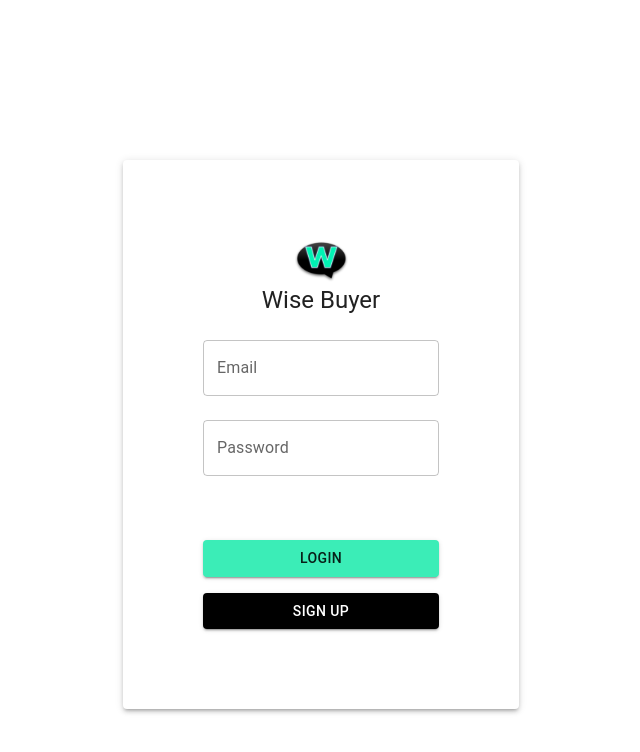
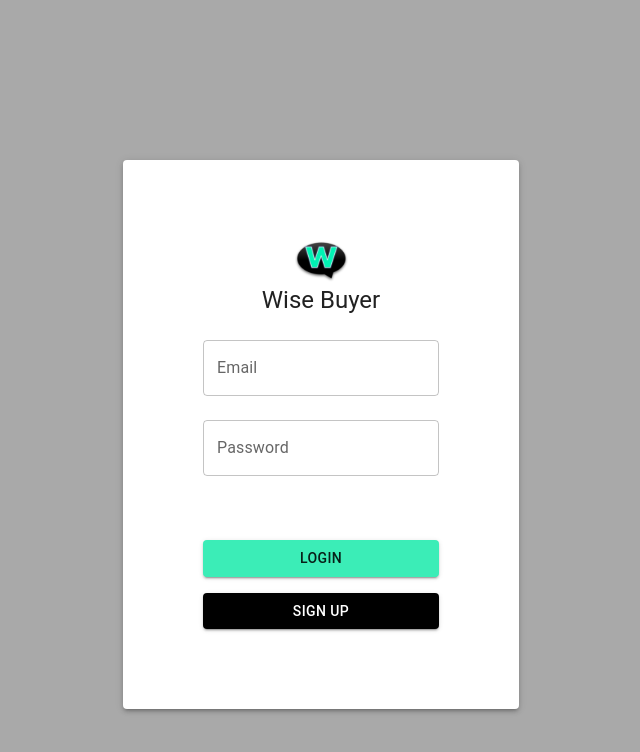
Before and after one commit to MatanShabi/Wise-Buyer-Client, a React (Vite) app: page / in a window 1280 px wide. Shown: the top 752 px of the page, without its empty margins (319-959 px from the left). Built offline with nearby package versions, Linux system fonts and the light colour scheme.

Commit message:
add background color

```diff
--- a/src/components/aboutus/index.tsx
+++ b/src/components/aboutus/index.tsx
@@ -16,13 +16,14 @@ const AboutUsPage = () => {
   ];
 
   return (
-    <Container maxWidth="lg" className="my-8">
+    <Container maxWidth="lg" className="my-8" >
       <div
         style={{
           border: "2px solid #ccc",
           padding: "50px",
           width: "80%",
           margin: "auto",
+          backgroundColor:'#FFF'
         }}
       >
         <Typography variant="h2" component="h1" gutterBottom align="center">
--- a/src/components/privacypolicy/index.tsx
+++ b/src/components/privacypolicy/index.tsx
@@ -10,6 +10,7 @@ const PrivacyPolicyPage = () => {
           padding: "50px",
           width: "80%",
           margin: "auto",
+          backgroundColor:"#FFF"
         }}
       >
         <Typography variant="h2" component="h1" gutterBottom align="center">
--- a/src/styles/main.css
+++ b/src/styles/main.css
@@ -1,3 +1,7 @@
 @tailwind base;
 @tailwind components;
 @tailwind utilities;
+
+body{
+    background-color: darkgrey;
+}
```
